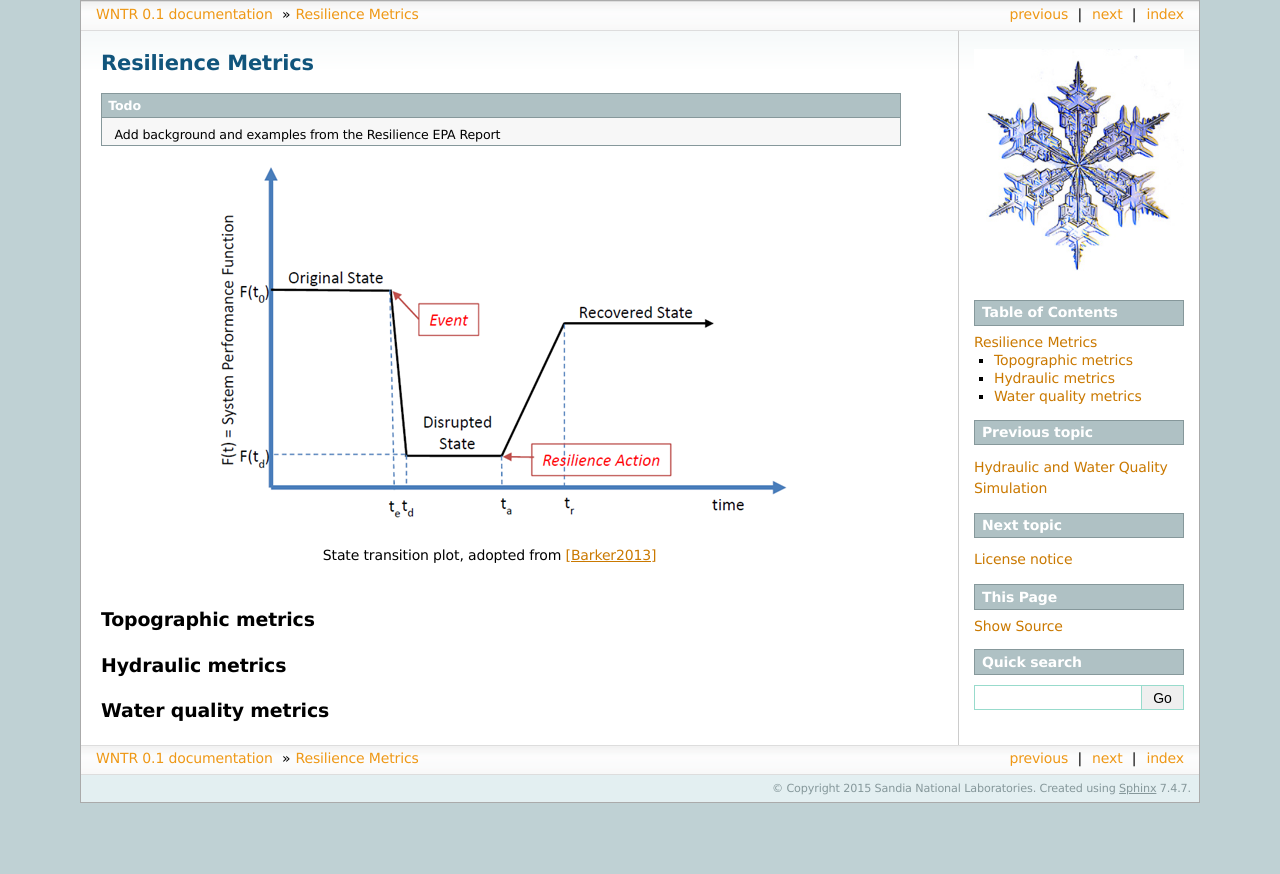
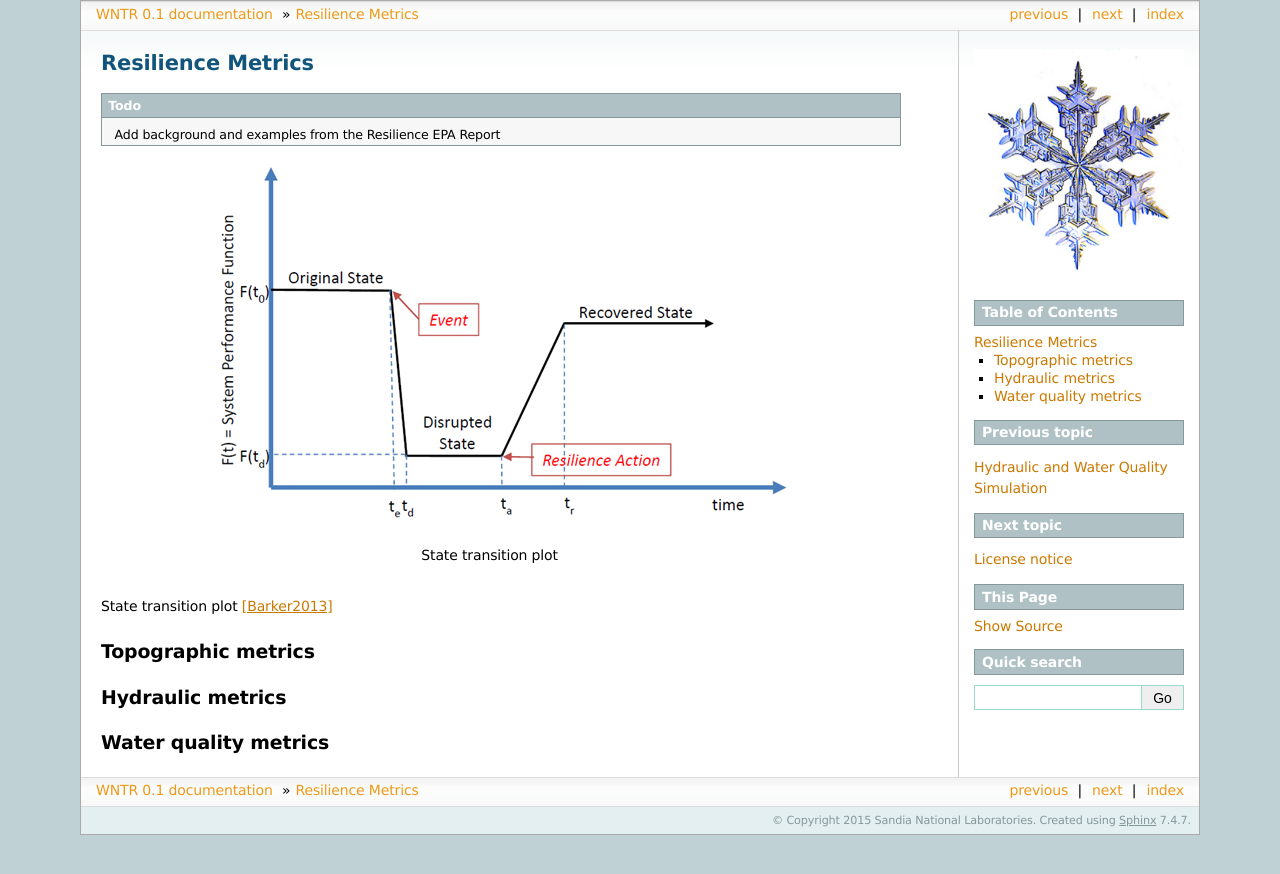
Before and after one commit to USEPA/WNTR, a Sphinx documentation site: the page built from documentation/sphinx/resilience.rst, in a window 1280 px wide. Shown: the top 874 px of the page. Built offline with Sphinx 7.4.7, drawn with Linux system fonts in a browser that asks for light colours; formulas are drawn with MathJax 3.

Commit message:
more UM updates to make html and latex work

```diff
--- a/documentation/sphinx/resilience.rst
+++ b/documentation/sphinx/resilience.rst
@@ -8,7 +8,9 @@ Resilience Metrics
    :scale: 100 %
    :alt: map to buried treasure
 
-   State transition plot, adopted from [Barker2013]_
+   State transition plot
+
+State transition plot [Barker2013]_
 
 
 
```
